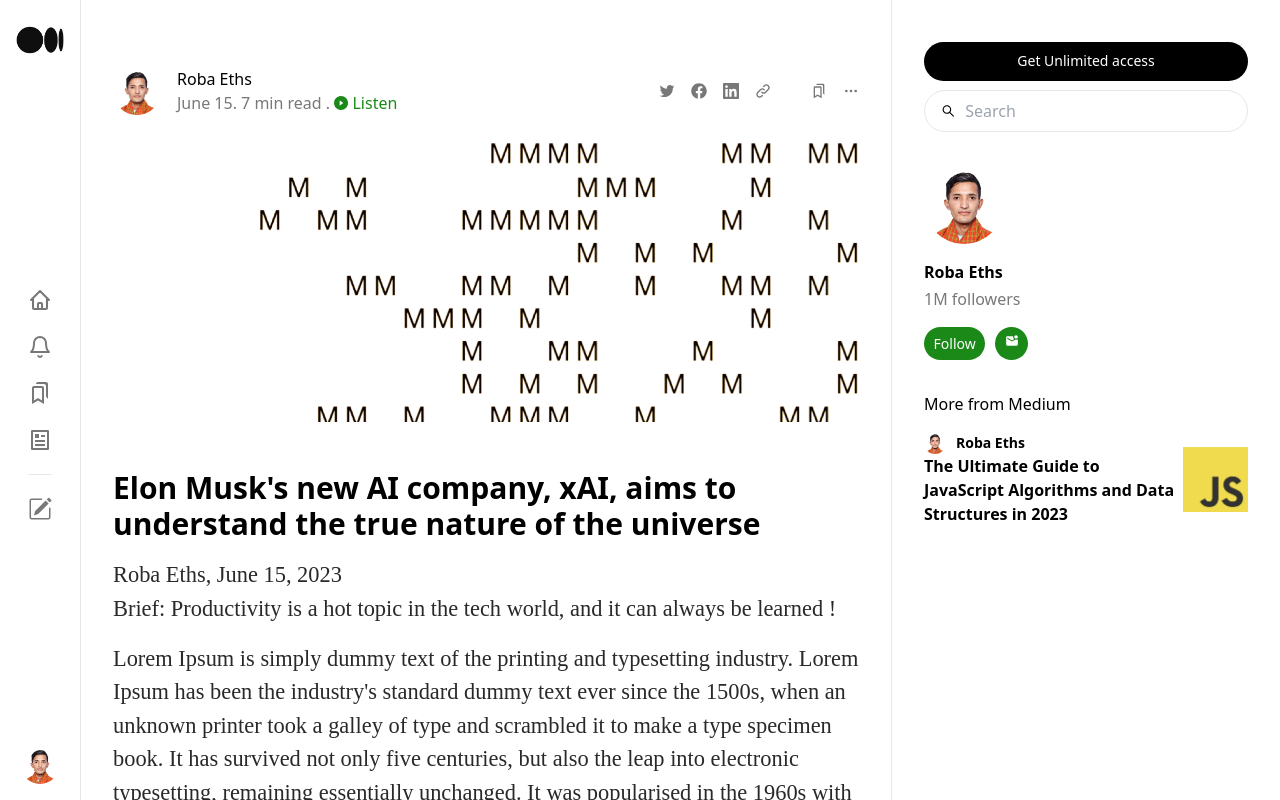
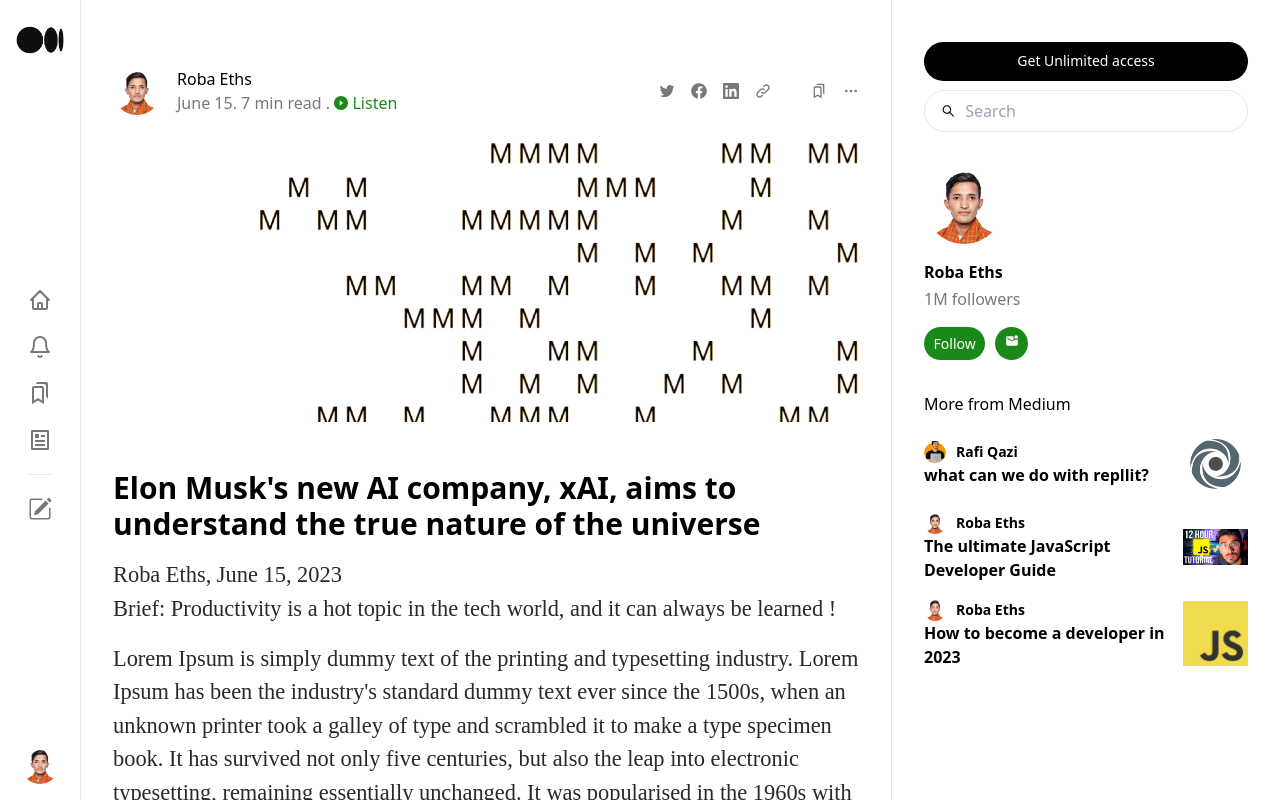
Before and after one commit to robanb/Medium-Clone, a Next.js app: page /post/123 in a window 1280 px wide. Built offline with nearby package versions, Linux system fonts and the light colour scheme.

Commit message:
added Firebase

```diff
--- a/components/Recommendations.js
+++ b/components/Recommendations.js
@@ -56,6 +56,7 @@
       <div className={styles.recommendationContainer}>
         <div className={styles.title}>More from Medium</div>
         <div className={styles.articlesContainer}>
+          {recommedatedPosts.map((post) => (
             <div className={styles.articlesContainerWrapper}>
               <div className={styles.articleContent}>
                 <div className={styles.recommendationAuthorContainer}>
@@ -63,32 +64,59 @@
                     className={styles.recommendationAuthorProfileImageContainer}
                   >
                     <Image
-                    src={Roba}
+                      src={post.author.image}
                       alt="author profile"
                       height={100}
                       width={100}
                     />
                   </div>
-                <div className={styles.recommendationAuthorName}>Roba Eths</div>
+                  <div className={styles.recommendationAuthorName}>
+                    {post.author.name}
                   </div>
-              <div className={styles.recommendationTitle}>
-                The Ultimate Guide to JavaScript Algorithms and Data Structures
-                in 2023
                 </div>
+                <div className={styles.recommendationTitle}>{post.title}</div>
               </div>
               <div className={styles.recommendationThumbnailContainer}>
                 <Image
                   className={styles.recommendationThumbnail}
-                src={JSLogo}
+                  src={post.image}
                   alt="author profile"
                   height={100}
                   width={100}
                 />
               </div>
             </div>
+          ))}
         </div>
       </div>
     </div>
   );
 };
 export default Recommendations;
+
+const recommedatedPosts = [
+  {
+    title: "what can we do with repllit?",
+    image: ReplitLogo,
+    author: {
+      name: "Rafi Qazi",
+      image: CPLogo,
+    },
+  },
+  {
+    title: "The ultimate JavaScript Developer Guide",
+    image: TutorialImg,
+    author: {
+      name: "Roba Eths",
+      image: Roba,
+    },
+  },
+  {
+    title: "How to become a developer in 2023",
+    image: JSLogo,
+    author: {
+      name: "Roba Eths",
+      image: Roba,
+    },
+  },
+];
--- a/package.json
+++ b/package.json
@@ -12,6 +12,7 @@
     "autoprefixer": "10.4.14",
     "eslint": "8.45.0",
     "eslint-config-next": "13.4.12",
+    "firebase": "^8.6.8",
     "next": "13.4.12",
     "postcss": "8.4.27",
     "react": "18.2.0",
```
Also changed, not shown: firebase.js (+30 -0 lines), 1 other file (tests, documents, lock files or other folders). Lines whose indentation alone changed are shown as unchanged.
